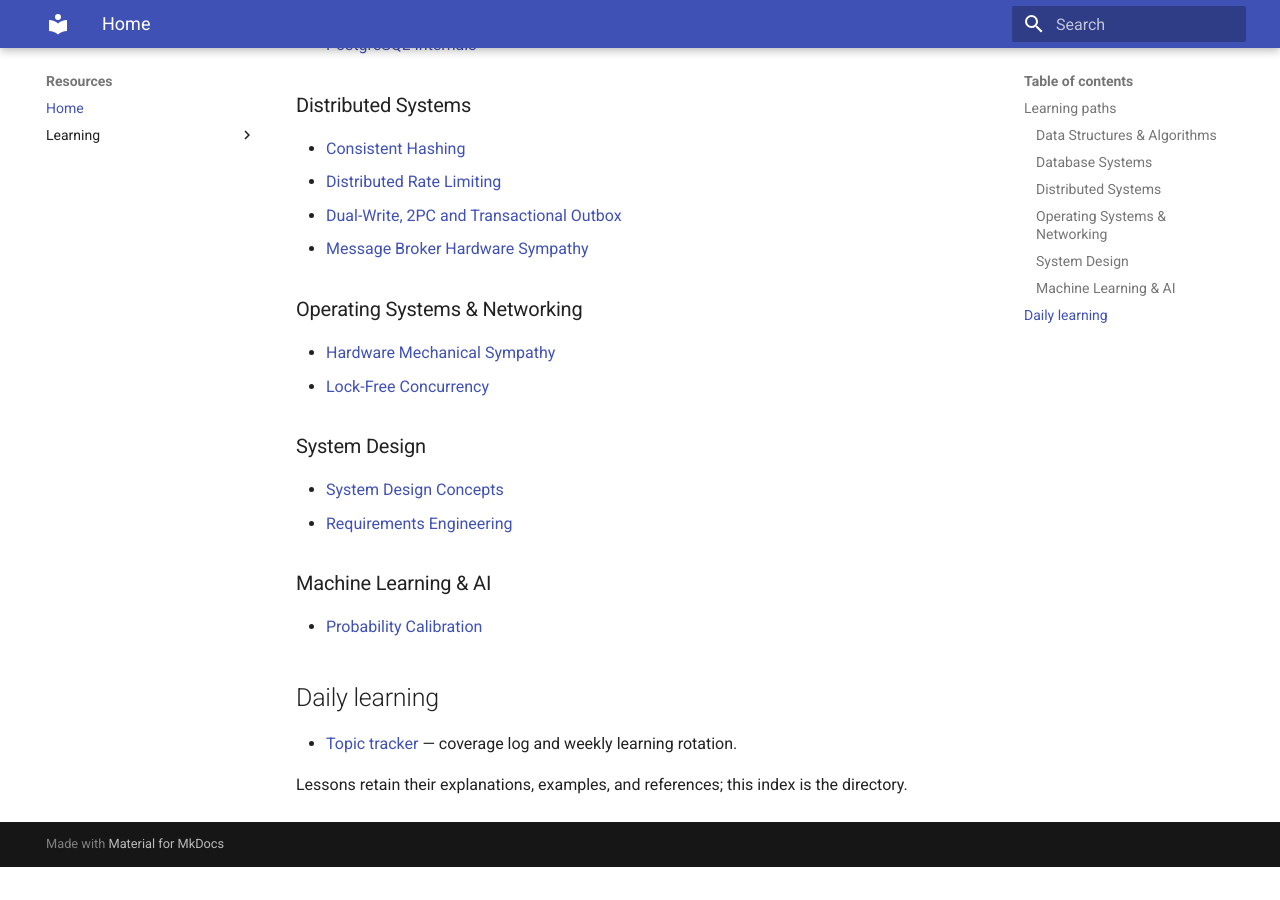
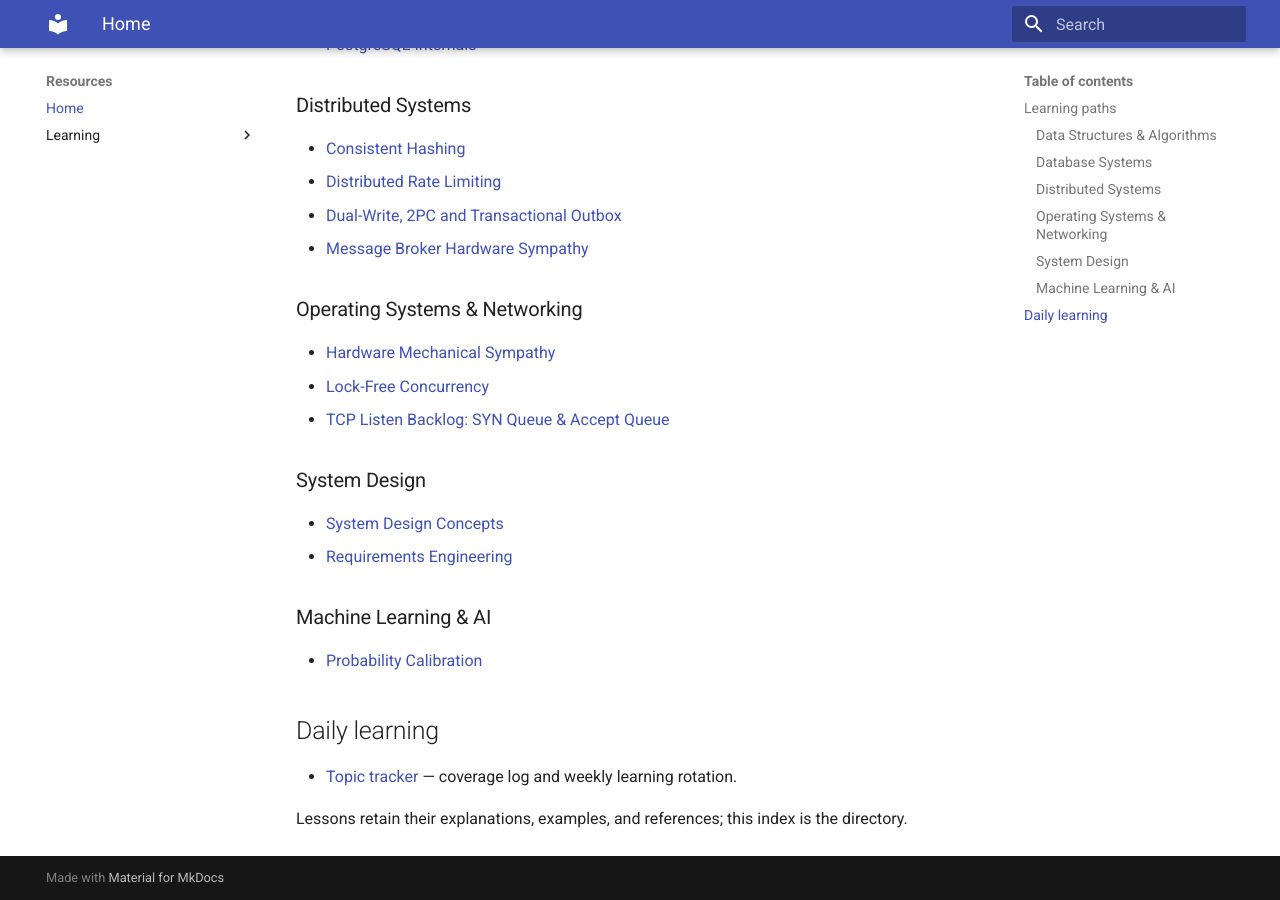
Before and after one commit to ashishpatidar123/resources, an MkDocs documentation site: the page built from docs/index.md, in a window 1280 px wide and 900 px high, scrolled down 641 px. Built offline with MkDocs 1.6.1 and Material for MkDocs 9.7.7, drawn with Linux system fonts in a browser that asks for light colours; before the commit the page ends 1508 px from its top, so only the background shows below that.

Commit message:
Add Nov 26 TCP backlog lesson to homepage

```diff
--- a/docs/index.md
+++ b/docs/index.md
@@ -26,6 +26,7 @@ A structured, searchable knowledge base for continuous learning across software
 ### Operating Systems & Networking
 - [Hardware Mechanical Sympathy](learning/os-networking/hardware-mechanical-sympathy.md)
 - [Lock-Free Concurrency](learning/os-networking/lock-free-concurrency.md)
+- [TCP Listen Backlog: SYN Queue & Accept Queue](learning/os-networking/2026-11-26-tcp-listen-backlog-syn-queue-accept-queue.md)
 
 ### System Design
 - [System Design Concepts](learning/system-design/system-design-fundamentals.md)
```
